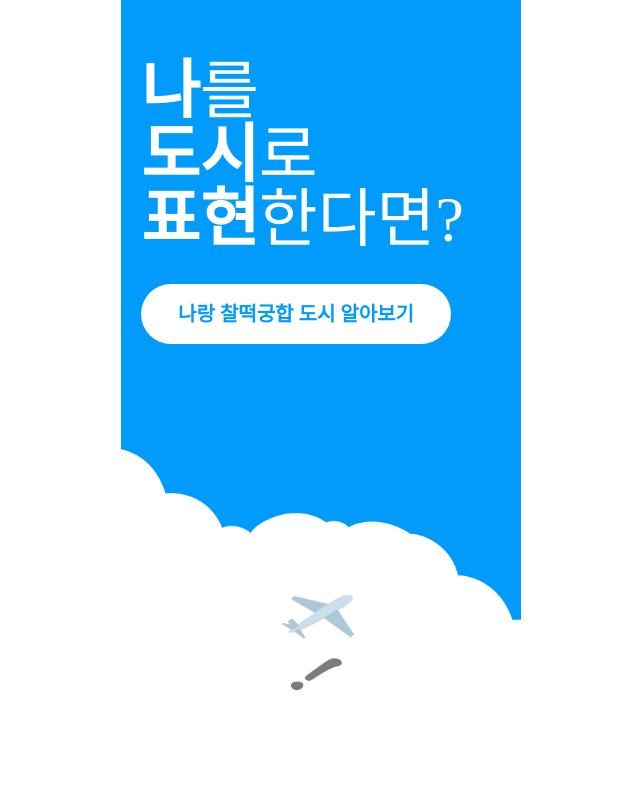
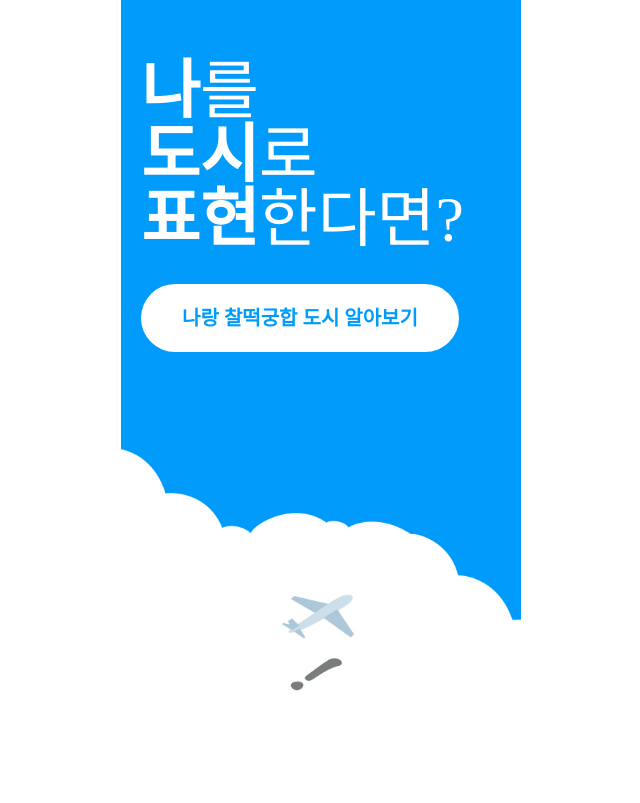
Before and after one commit to shinyuna/find-city, a Gatsby site: page / in a window 1280 px wide. Shown: the whole page, without its empty margins (319-959 px from the left). Built offline with nearby package versions, Linux system fonts and the light colour scheme; Gatsby itself is replaced by a stand-in of ours.

Commit message:
Update style

```diff
--- a/src/components/layout.tsx
+++ b/src/components/layout.tsx
@@ -4,6 +4,11 @@ import reset from "styled-reset";
 
 const GlobalStyle = createGlobalStyle`
   ${reset}
+  html {
+    @media (max-width: 576px) {
+      font-size: 14px;
+    }
+  }
   div {
     box-sizing: border-box;
   }
@@ -16,6 +21,11 @@ const Wrap = styled.div`
   height: 100vh;
   margin: 0 auto;
   flex: 0;
+  @media (max-width: 576px) {
+    display: block;
+    overflow: none;
+    width: 100%;
+  }
 `;
 const Container = styled.main`
   width: 100%;
--- a/src/pages/index.tsx
+++ b/src/pages/index.tsx
@@ -1,9 +1,9 @@
-import React from 'react';
-import { Link } from 'gatsby';
-import { Helmet } from 'react-helmet';
-import styled from 'styled-components';
-import Layout from '../components/layout';
-import mainImage from '../images/back_b.jpg';
+import React from "react";
+import { Link } from "gatsby";
+import { Helmet } from "react-helmet";
+import styled from "styled-components";
+import Layout from "../components/layout";
+import mainImage from "../images/back_b.jpg";
 
 const Lading = styled.div`
   width: 100%;
@@ -15,21 +15,24 @@ const LadingTop = styled.div`
   height: 50%;
 `;
 const Title = styled.h1`
-  font-size: 4em;
+  font-size: 4rem;
   color: #fff;
   font-weight: 300;
-  margin-bottom: 0.5em;
+  margin-bottom: 2rem;
   & > span {
     font-weight: 600;
   }
+  @media (max-width: 330px) {
+    font-size: 3rem;
+  }
 `;
-const Button = styled(props => <Link {...props} />)`
+const Button = styled((props) => <Link {...props} />)`
   display: block;
   width: 75%;
-  padding: 1em;
+  padding: 1.5rem;
   border: none;
-  border-radius: 5em;
-  font-size: 1.25em;
+  border-radius: 5rem;
+  font-size: 1.25rem;
   font-weight: 600;
   color: #009bfb;
   text-align: center;
```
Also changed, not shown: src/components/statusBar.tsx (+11 -12 lines).
